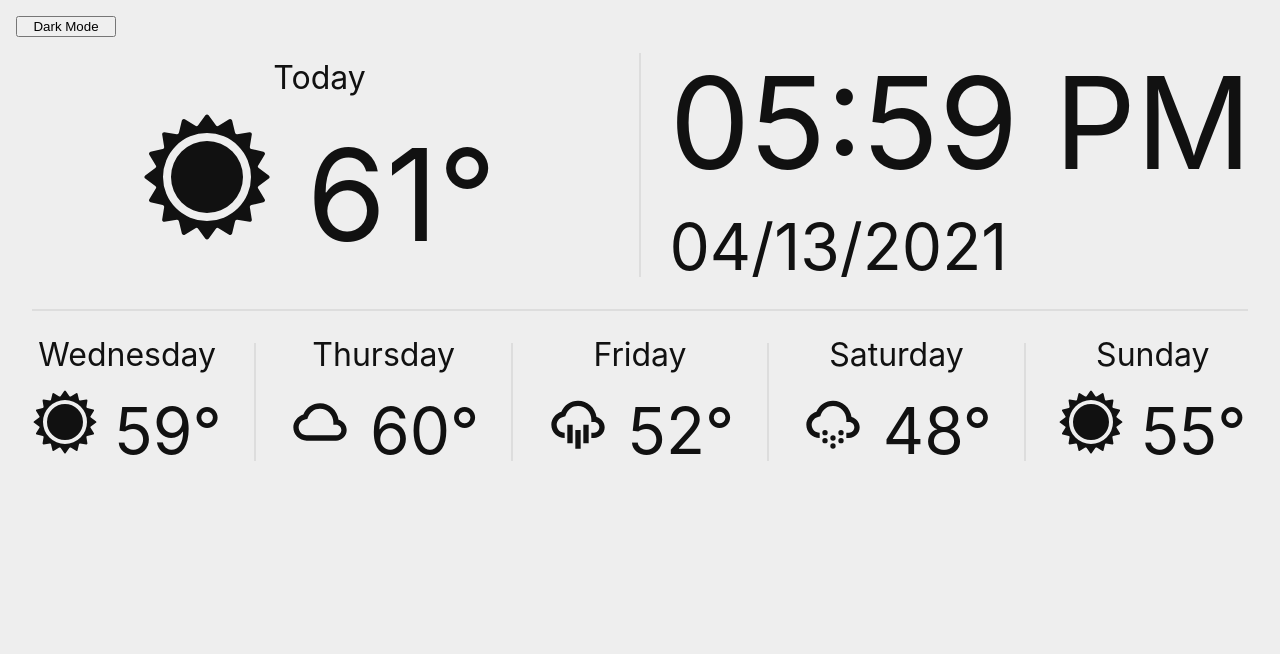
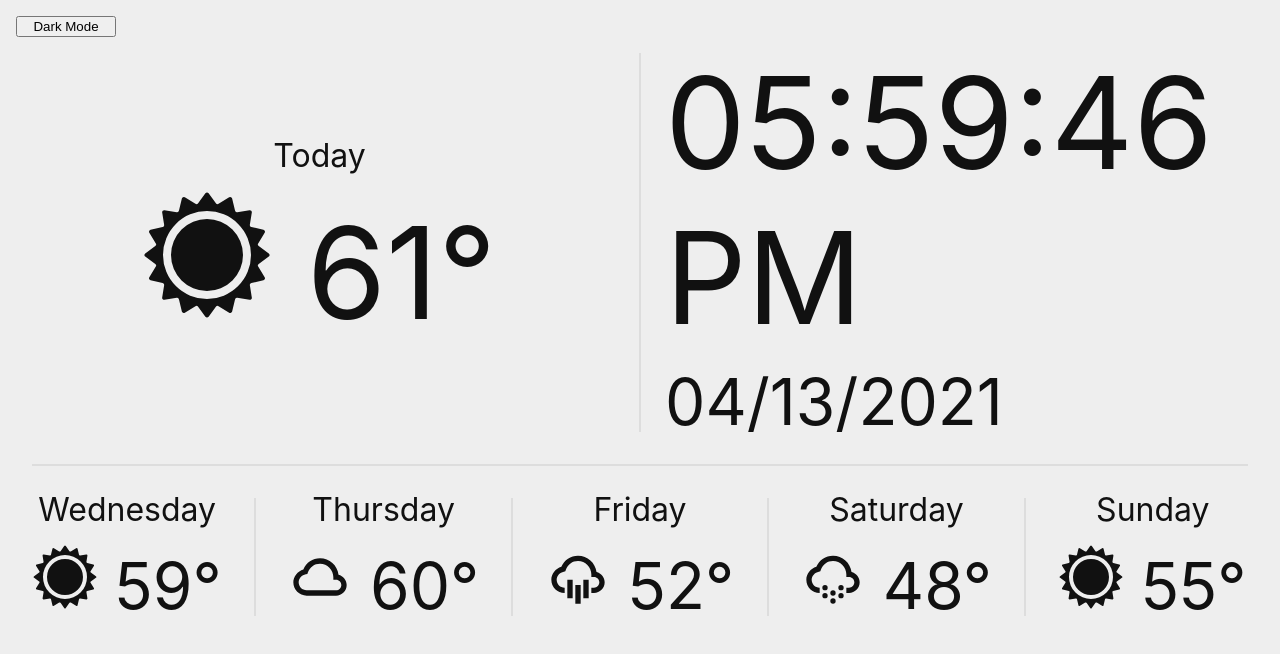
Before and after one commit to sythas/weather, a React (Create React App) app: page / in a window 1280 px wide. Shown: the top 654 px of the page. Built offline with nearby package versions, Linux system fonts and the light colour scheme.

Commit message:
Added seconds

```diff
--- a/src/components/Clock.jsx
+++ b/src/components/Clock.jsx
@@ -13,7 +13,7 @@ function Clock () {
 
   return (<Stack flex center>
     <div>
-    <Text fontSize="8rem">{format(now, "hh:mm a")}</Text>
+    <Text fontSize="8rem">{format(now, "hh:mm:ss a")}</Text>
    <Text>{format(now, "MM/dd/yyyy")}</Text>
    </div>
   </Stack>)
```
